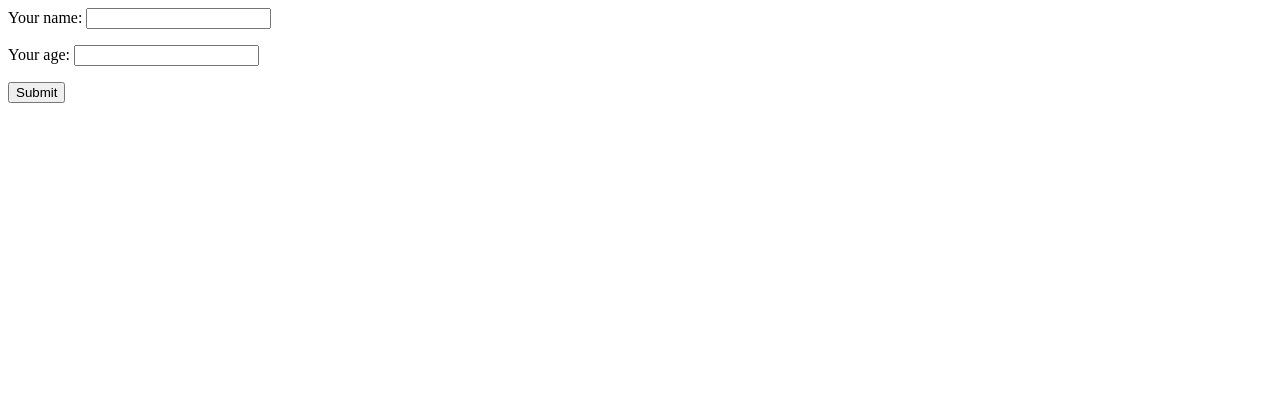
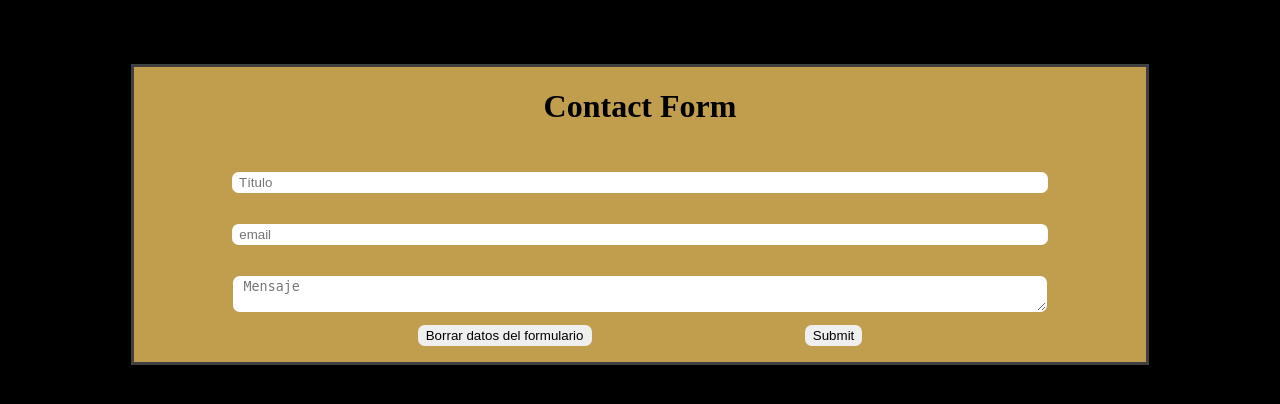
Before and after one commit to holtlanf999/PHP, a PHP site: page / in a window 1280 px wide. Shown: the top 404 px of the page. Run offline with PHP 8.4, Linux system fonts and the light colour scheme.

Commit message:
Contact_Form files added
Contact_Form/backup.php
Contact_Form/checkReg.php
Contact_Form/css/main.css
Changes on index.php

```diff
--- /dev/null
+++ b/Contact_Form/css/main.css
@@ -0,0 +1,38 @@
+body{
+	background-color: #000;
+}
+
+#contact-form{
+	background-color: #c09e4e;
+	border: 0.2em solid #404040;
+	margin: 4em auto;
+	padding: 0 0 1em 0;
+	text-align: center;
+	width: 80%;
+}
+
+.hidden{
+	visibility: hidden;
+}
+
+input[type="email"], [type= "text"]{
+	border-color: transparent;
+	border-radius: 0.5em;
+	display: block;
+	margin: 0.5em auto;
+	width: 80%;
+}
+
+textarea{
+	border-color: transparent;
+	border-radius: 0.5em;
+	display: block;
+	margin: 0.5em auto;
+	width: 80%;
+}
+
+.button{
+	border-color: transparent;
+	border-radius: 0.5em;
+	margin: 0.5em 8em 0 8em;
+}
--- a/Contact_Form/index.php
+++ b/Contact_Form/index.php
@@ -1,12 +1,67 @@
-<?php
-	error_reporting( E_ALL );
-	ini_set( 'display_errors', 1 );
-?>
+<!DOCTYPE html>
+<html>
+	<head>
+		<title>Contact Form</title>
+		<link rel="stylesheet" href="css/main.css"/>
+		<meta charset="UTF-8"/>
+	</head>
+	<body>
 
-<?php
-	echo '<form action="action.php" method="post">';
-	echo '<p>Your name: <input type="text" name="name" /></p>';
-	echo '<p>Your age: <input type="text" name="age" /></p>';
-	echo '<p><input type="submit" /></p>';
-	echo '</form>';
-?>
+		<div id="contact-form">
+
+			<h1>Contact Form</h1>
+
+			<?php
+
+				// $label;
+				// $labelVal;
+				// $name;
+				// $placeholder;
+				// $value;
+
+				class form{
+
+					public function initForm(){
+						echo '<form id="register" action="checkReg.php" method="post" accept-charset="UTF-8">';
+					}
+
+					public function titulo( $label, $name, $placeholder ){
+						echo '<label for="'.$label.'" class="hidden">Titulo: </label>'.'<input type="text" name="'.$name.'" placeholder="'.$placeholder.'"/>';
+					}
+
+					public function email( $label, $labelVal, $name, $placeholder ){
+						echo '<label for="'.$label.'" class="hidden">'.$labelVal.'</label>'.'<input type="email" name="'.$name.'" placeholder="'.$placeholder.'"/>';
+					}
+
+					public function message( $label, $labelVal, $name, $placeholder ){
+						echo '<label for="'.$label.'" class="hidden">'.$labelVal.'</label>'.'<textarea name="'.$name.'" placeholder="'.$placeholder.'"></textarea>';
+					}
+
+					public function reset( $value ){
+						echo '<input type="reset" value="'.$value.'" class="button"/>';
+					}
+
+					public function submit( $name ){
+						echo '<input type="submit" name="'.$name.'"  class="button"/>';
+					}
+
+					public function endForm(){
+						echo '</form>';
+					}
+				}
+
+				$printForm = new form();
+
+				$printForm->initForm();
+				$printForm->titulo( 'Titulo', 'titulo', ' Título' );
+				$printForm->email( 'Email', 'email: ','email', ' email' );
+				$printForm->message( 'message', 'Mensaje: ', 'message',' Mensaje' );
+				$printForm->reset( 'Borrar datos del formulario' );
+				$printForm->submit( 'submit-btn' );
+				$printForm->endForm();
+			?>
+
+	</div><!-- contact-form -->
+
+	</body>
+</html>
```
Also changed, not shown: Contact_Form/backup.php (added, +20 -0 lines), Contact_Form/checkReg.php (added, +9 -0 lines).
